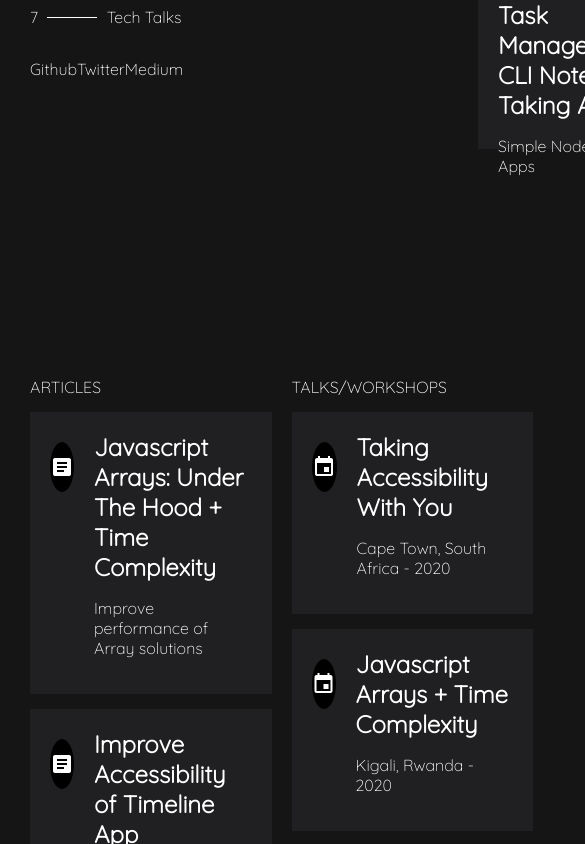
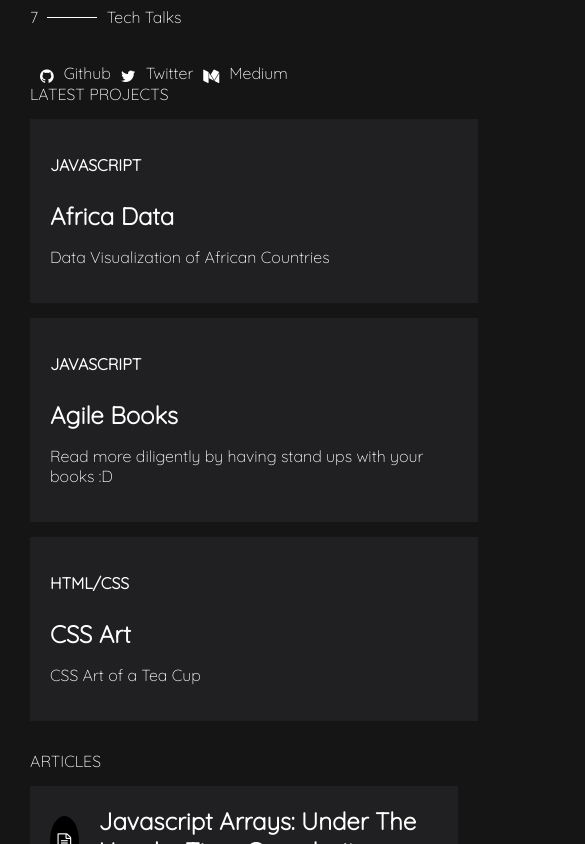
Before and after one commit to gertie-sheshe/this-self, a React (Create React App) app: page / in a window 390 px wide. Shown: the part 640-1484 px from the top of the page, 585 px wide, since content can reach past the window. Built offline with nearby package versions, Linux system fonts and the light colour scheme.

Commit message:
add some styling + responsiveness

```diff
--- a/public/index.html
+++ b/public/index.html
@@ -12,6 +12,7 @@
     <link rel="apple-touch-icon" href="%PUBLIC_URL%/logo192.png" />
     <link href="https://fonts.googleapis.com/css2?family=Quicksand:wght@300&display=swap" rel="stylesheet">
     <link href="https://fonts.googleapis.com/icon?family=Material+Icons"rel="stylesheet">
+    <link rel="stylesheet" href="https://cdnjs.cloudflare.com/ajax/libs/font-awesome/4.7.0/css/font-awesome.min.css">
     <!--
       manifest.json provides metadata used when your web app is installed on a
       user's mobile device or desktop. See https://developers.google.com/web/fundamentals/web-app-manifest/
--- a/src/App.scss
+++ b/src/App.scss
@@ -12,7 +12,7 @@ body {
 
   .App {
     // display: flex;
-    width: 100vw;
+    // width: 100vw;
 
     .upper-section {
       display: flex;
@@ -34,4 +34,22 @@ body {
       margin-right: 30px;
     }
   }
+
+  @media(max-width: 1020px) {
+    .upper-section {
+      flex-direction: column;
+      margin-left: 0;
+      margin-right: 0;
+
+      // .project {
+      //   flex: 0;
+      // }
+    }
+
+    .lower-section {
+      flex-direction: column;
+      margin-left: 0;
+      margin-right: 0;
+    }
+  }
 }
--- a/src/components/articles/articles.js
+++ b/src/components/articles/articles.js
@@ -7,7 +7,7 @@ const Articles = () => (
         <div className="article-display">
             <a href="medium.com">
                 <div className="container">
-                    <i className="material-icons">article</i>
+                    <i class="fa fa-file-text-o" aria-hidden="true"></i>
                 </div>
                 <div className="article-details">
                     <h2 className="article-title">Javascript Arrays: Under The Hood + Time Complexity</h2>
@@ -18,7 +18,7 @@ const Articles = () => (
         <div className="article-display">
             <a href="medium.com">
                 <div className="container">
-                    <i className="material-icons">article</i>
+                    <i class="fa fa-file-text-o" aria-hidden="true"></i>
                 </div>
                 <div className="article-details">
                     <h2 className="article-title">Improve Accessibility of Timeline App</h2>
@@ -29,7 +29,7 @@ const Articles = () => (
         <div className="article-display">
             <a href="medium.com">
                 <div className="container">
-                    <i className="material-icons">article</i>
+                    <i class="fa fa-file-text-o" aria-hidden="true"></i>
                 </div>
                 <div className="article-details">
                     <h2 className="article-title">Web Scraping and UI Testing using Puppeteer</h2>
@@ -40,7 +40,7 @@ const Articles = () => (
         <div className="article-display">
             <a href="medium.com">
                 <div className="container">
-                    <i className="material-icons">article</i>
+                    <i class="fa fa-file-text-o" aria-hidden="true"></i>
                 </div>
                 <div className="article-details">
                     <h2 className="article-title">Quadratic to Linear with Javascript Arrays</h2>
--- a/src/components/articles/articles.scss
+++ b/src/components/articles/articles.scss
@@ -21,7 +21,6 @@
         .article-details {
             margin-left: 20px;
         }
-    }
 
         .container {
             display: flex;
@@ -34,3 +33,13 @@
             margin-top: 10px;
         }
     }
+
+    .article-display:hover {
+        background-color: #3E170E;
+        .container {
+            background-color: #F28C0F;
+        }
+    }
+
+
+}
--- a/src/components/profile/profile.js
+++ b/src/components/profile/profile.js
@@ -22,15 +22,29 @@ const Profile = () => (
             </p>
         </div>
         <div className="summary">
-            <p>4 <div className="dash"></div> Projects</p>
-            <p>5 <div className="dash"></div> Interviews/Media</p>
-            <p>6 <div className="dash"></div> Tech Articles</p>
-            <p>7 <div className="dash"></div> Tech Talks</p>
+            <a href="test.com">
+                <p>4 <div className="dash"></div> Projects</p>
+            </a>
+            <a href="we.com">
+                <p>5 <div className="dash"></div> Interviews/Media</p>
+            </a>
+            <a href="yay.com">
+                <p>6 <div className="dash"></div> Tech Articles</p>
+            </a>
+            <a href="yoo.com">
+                <p>7 <div className="dash"></div> Tech Talks</p>
+            </a>
         </div>
         <div className="socials">
-            <p>Github</p>
-            <p>Twitter</p>
-            <p>Medium</p>
+            <a href="me.com">
+                <i className="fa fa-github"></i><p className="social">Github</p>
+            </a>
+            <a href="you.com">
+                <i className="fa fa-twitter"></i><p className="social">Twitter</p>
+            </a>
+            <a href="yes.com">
+                <i className="fa fa-medium"></i><p className="social">Medium</p>
+            </a>
         </div>
     </div>
 );
--- a/src/components/profile/profile.scss
+++ b/src/components/profile/profile.scss
@@ -5,6 +5,28 @@
 
     .socials {
         display: flex;
+        margin-top: 20px;
+
+        a {
+            display: inline-flex;
+            text-decoration: none;
+            color: #fff;
+        }
+
+        a:hover {
+            text-decoration: underline;
+            text-underline-position: under;
+        }
+
+        .social {
+            margin: 0;
+            margin-left: 10px;
+        }
+
+        i {
+            margin-left: 10px;
+            padding-top: 5px;
+        }
     }
 
     .image-name {
@@ -50,5 +72,27 @@
             background-color: #fff;
 
         }
+        a {
+            text-decoration: none;
+            color: #fff;
+        }
+
+        a:hover {
+            color: #f28c0f;
+
+            .dash {
+                background-color: #f28c0f;
+            }
+            // text-decoration: underline;
+            // text-underline-position: under;
+        }
     }
+
+    @media(max-width: 1020px) {
+        .description {
+            .description-text {
+                margin-left: 0;
+              }
+        }
+      }
   }
--- a/src/components/projects/projects.js
+++ b/src/components/projects/projects.js
@@ -7,22 +7,22 @@ const Project = () => (
         <div className="project-display">
             <a href="github.com" >
                 <p className="project-language">JAVASCRIPT</p>
-                <h2 className="project-name">GitHub Timeline</h2>
-                <p>Simple app that displays a user's timeline. Accessibility</p>
+                <h2 className="project-name">Africa Data</h2>
+                <p>Data Visualization of African Countries</p>
             </a>
         </div>
         <div className="project-display">
             <a href="github.com" >
                 <p className="project-language">JAVASCRIPT</p>
-                <h2 className="project-name">Document Management App</h2>
-                <p>Document Management App built with Reactjs, NodeJS and MongoDB</p>
+                <h2 className="project-name">Agile Books</h2>
+                <p>Read more diligently by having stand ups with your books :D</p>
             </a>
         </div>
         <div className="project-display">
             <a href="github.com">
-                <p className="project-language">JAVASCRIPT</p>
-                <h2 className="project-name">Task Manager + CLI Note Taking App</h2>
-                <p>Simple NodeJS Apps</p>
+                <p className="project-language">HTML/CSS</p>
+                <h2 className="project-name">CSS Art</h2>
+                <p>CSS Art of a Tea Cup</p>
             </a>
         </div>
 
--- a/src/components/projects/projects.scss
+++ b/src/components/projects/projects.scss
@@ -20,4 +20,8 @@
             margin: 0;
         }
     }
+
+    .project-display:hover {
+        background-color:#3E170E
+    }
 }
--- a/src/components/talks/talks.js
+++ b/src/components/talks/talks.js
@@ -7,7 +7,7 @@ const Talks = () => (
         <div className="talks-display">
             <a href="medium.com">
                 <div className="container">
-                    <i className="material-icons">event</i>
+                    <i class="fa fa-calendar" aria-hidden="true"></i>
                 </div>
                 <div className="talk-details">
                     <h2 className="talk-title">Taking Accessibility With You</h2>
@@ -18,7 +18,7 @@ const Talks = () => (
         <div className="talks-display">
             <a href="medium.com">
                 <div className="container">
-                    <i className="material-icons">event</i>
+                    <i class="fa fa-calendar" aria-hidden="true"></i>
                 </div>
                 <div className="talk-details">
                     <h2 className="talk-title">Javascript Arrays + Time Complexity</h2>
@@ -29,7 +29,7 @@ const Talks = () => (
         <div className="talks-display">
             <a href="medium.com">
                 <div className="container">
-                    <i className="material-icons">event</i>
+                    <i class="fa fa-calendar" aria-hidden="true"></i>
                 </div>
                 <div className="talk-details">
                     <h2 className="talk-title">Introduction to React</h2>
@@ -40,7 +40,7 @@ const Talks = () => (
         <div className="talks-display">
             <a href="medium.com">
                 <div className="container">
-                    <i className="material-icons">event</i>
+                    <i class="fa fa-calendar" aria-hidden="true"></i>
                 </div>
                 <div className="talk-details">
                     <h2 className="talk-title">Web Accessibility</h2>
--- a/src/components/talks/talks.scss
+++ b/src/components/talks/talks.scss
@@ -20,7 +20,6 @@
         .talk-details {
             margin-left: 20px;
         }
-    }
 
         .container {
             display: flex;
@@ -33,3 +32,11 @@
             margin-top: 10px;
         }
     }
+
+    .talks-display:hover {
+        background-color: #3E170E;
+        .container {
+            background-color: #F28C0F;
+        }
+    }
+}
```
Lines whose indentation alone changed are shown as unchanged.
